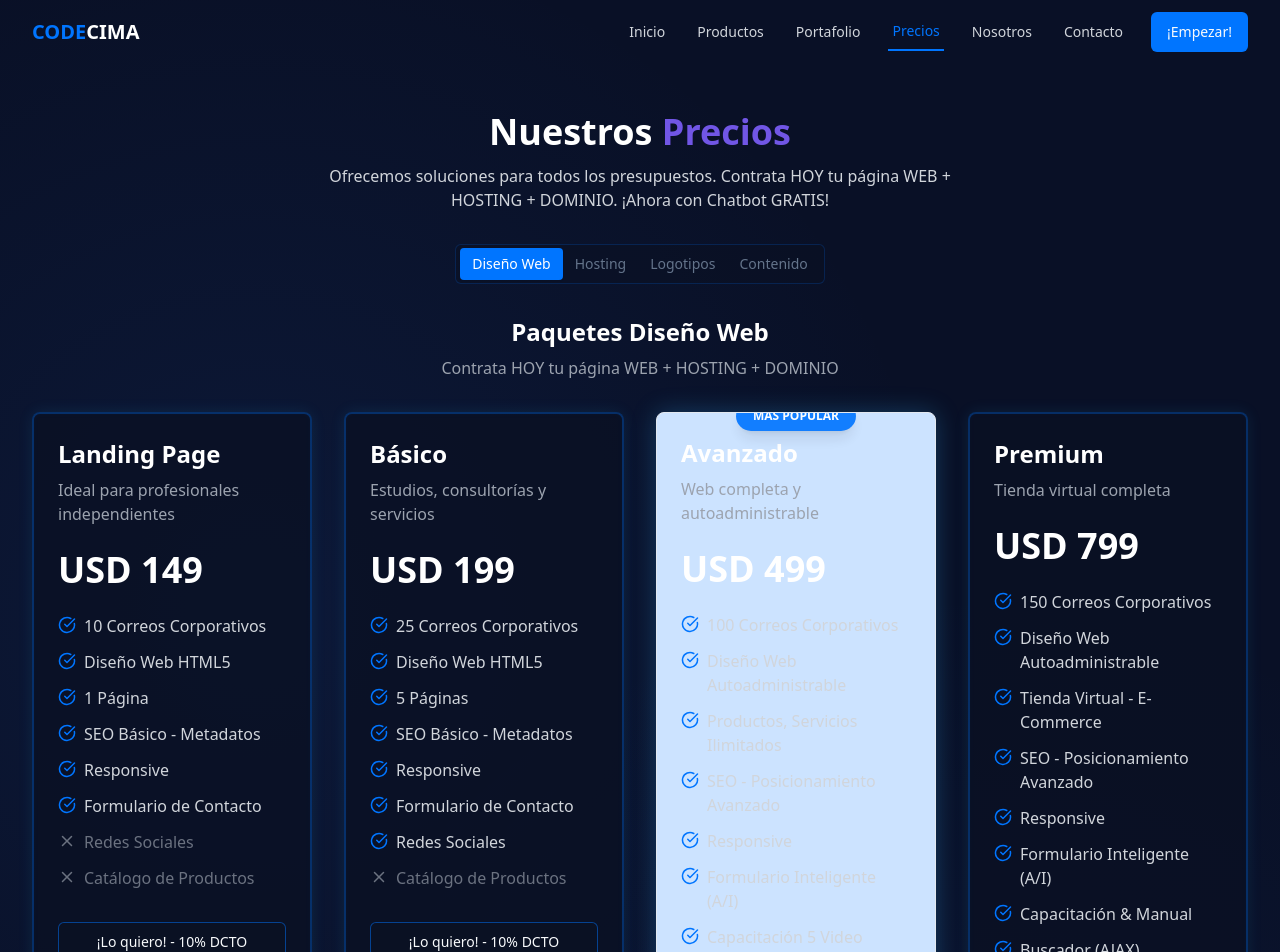
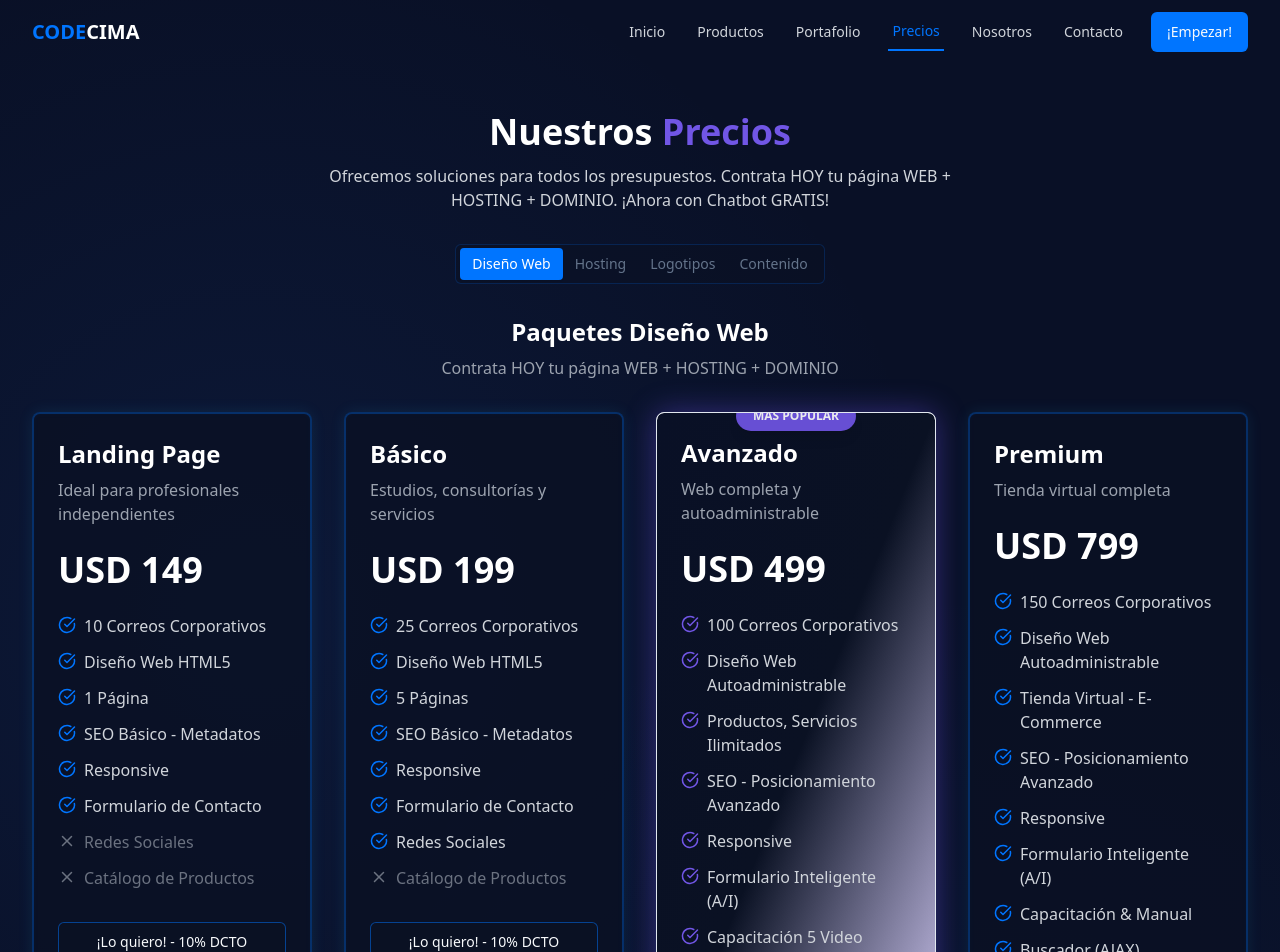
Before and after one commit to erikstiven/codecima-web-scapes, a React (Vite) app: page /precios in a window 1280 px wide. Shown: the top 952 px of the page. Built offline with nearby package versions, Linux system fonts and the light colour scheme.

Commit message:
feat: Improve popular plan card style
Apply a more eye-catching background to the most popular pricing plan card, matching the template's background style.

```diff
--- a/src/components/pricing/StandardPlanCard.tsx
+++ b/src/components/pricing/StandardPlanCard.tsx
@@ -15,18 +15,24 @@ const StandardPlanCard: React.FC<StandardPlanCardProps> = ({ plan, onClick }) =>
     <Card
       className={`h-full flex flex-col overflow-hidden ${
         plan.highlighted
-          ? 'relative shadow-[0_0_25px_rgba(53,182,255,0.25)]'
+          ? 'relative shadow-[0_0_30px_rgba(113,82,245,0.4)]'
           : 'card-codecima'
       }`}
       onClick={onClick}
     >
       {plan.highlighted && (
-        <div className="absolute -top-3 left-0 right-0 mx-auto w-max z-10 bg-codecima-blue text-white text-xs font-bold uppercase py-1.5 px-4 rounded-full shadow-lg border border-codecima-blue/80 animate-pulse">
+        <div className="absolute -top-3 left-0 right-0 mx-auto w-max z-10 bg-codecima-purple text-white text-xs font-bold uppercase py-1.5 px-4 rounded-full shadow-lg border border-codecima-purple/80 animate-pulse">
           Más popular
         </div>
       )}
 
-      <div className={`${plan.highlighted ? 'bg-codecima-blue/20' : 'bg-codecima-darkblue/50'} p-6 flex-grow relative z-0 border-b border-codecima-blue/30`}>
+      <div className={`${
+        plan.highlighted
+          ? 'bg-gradient-to-br from-codecima-navy via-codecima-darkblue to-codecima-purple/30 backdrop-blur-sm'
+          : 'bg-codecima-darkblue/50'
+        } p-6 flex-grow relative z-0 border-b ${
+          plan.highlighted ? 'border-codecima-purple/30' : 'border-codecima-blue/30'
+        }`}>
         <h3 className="text-2xl font-bold text-white mb-2">{plan.name}</h3>
         <p className="text-gray-400 mb-6">{plan.description}</p>
 
@@ -38,7 +44,7 @@ const StandardPlanCard: React.FC<StandardPlanCardProps> = ({ plan, onClick }) =>
           {plan.features.map((feature, i) => (
             <div key={i} className="flex items-start">
               {feature.included ? (
-                <CheckCircle className="text-codecima-blue mr-2 mt-0.5 flex-shrink-0" size={18} />
+                <CheckCircle className={`${plan.highlighted ? 'text-codecima-purple' : 'text-codecima-blue'} mr-2 mt-0.5 flex-shrink-0`} size={18} />
               ) : (
                 <X className="text-gray-500 mr-2 mt-0.5 flex-shrink-0" size={18} />
               )}
@@ -52,7 +58,7 @@ const StandardPlanCard: React.FC<StandardPlanCardProps> = ({ plan, onClick }) =>
         <Button
           className={`w-full ${
             plan.highlighted
-              ? 'bg-codecima-blue hover:bg-codecima-blue/80 text-white shadow-[0_0_15px_rgba(53,182,255,0.3)]'
+              ? 'bg-codecima-purple hover:bg-codecima-purple/80 text-white shadow-[0_0_15px_rgba(113,86,229,0.4)]'
               : 'bg-codecima-darkblue border border-codecima-blue/50 hover:bg-codecima-blue/20'
           }`}
         >
```
